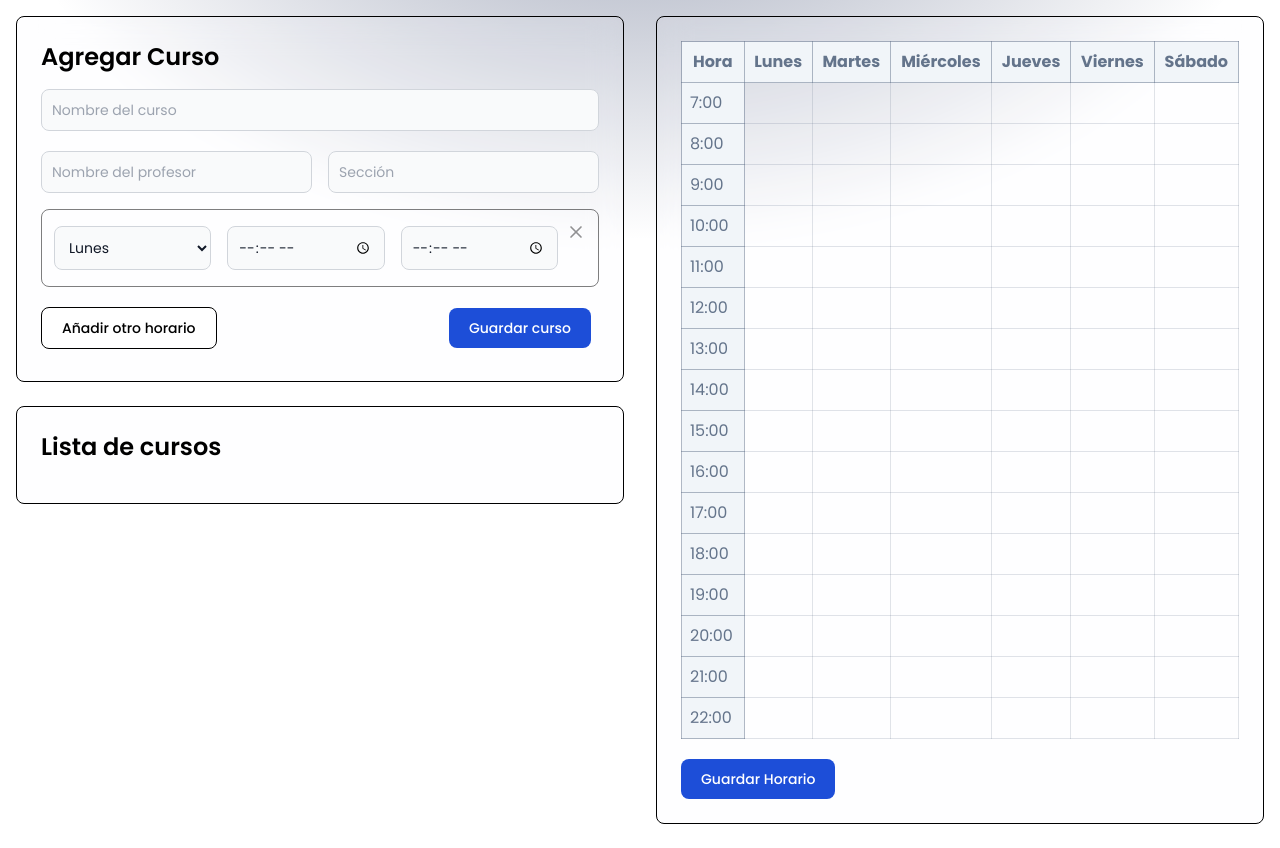
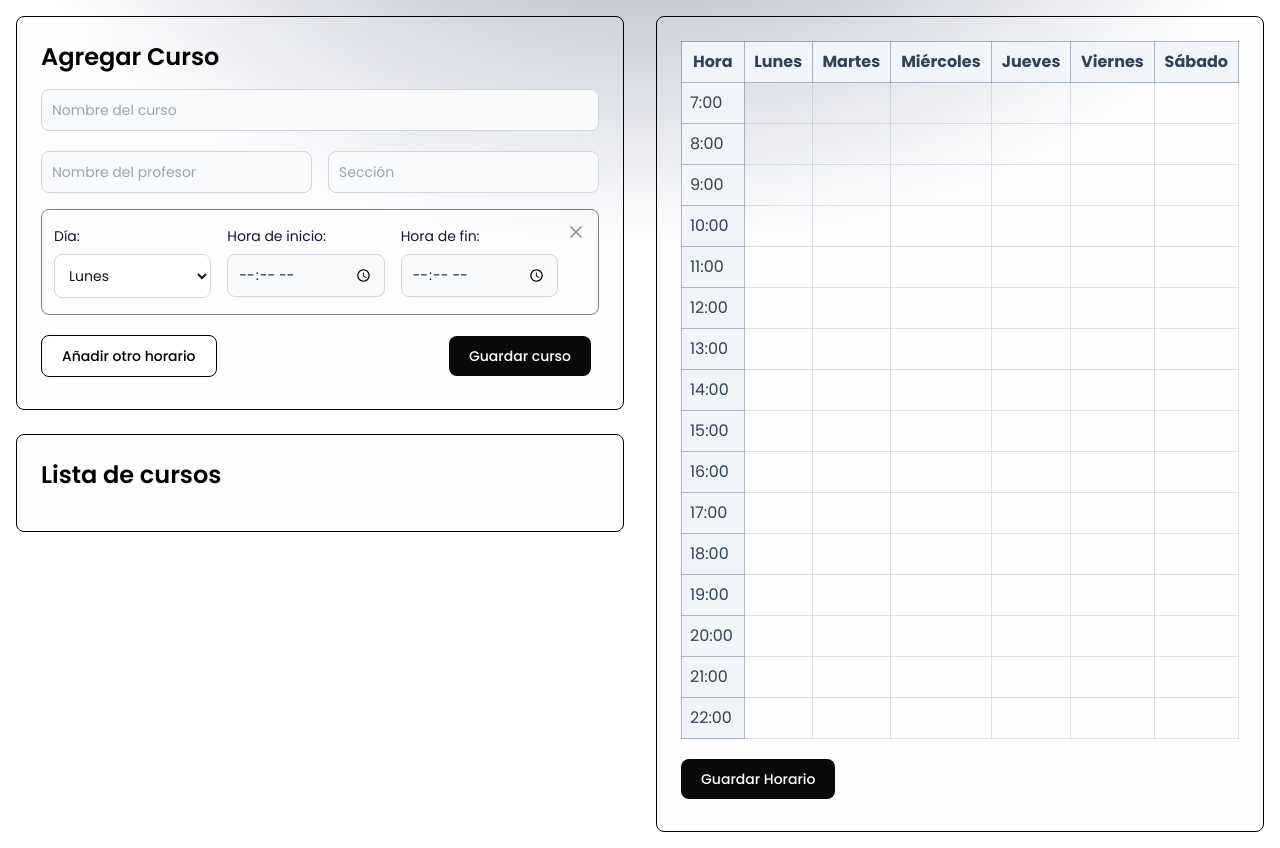
Before and after one commit to Cesar-Ch/study_schedule, a React (Vite) app: page / in a window 1280 px wide. Built offline with nearby package versions, Linux system fonts and the light colour scheme.

Commit message:
Add ToastError component for conflict notifications, implement toast animation, and update ListCourses to handle time conflicts

```diff
--- a/src/components/AddCourse.jsx
+++ b/src/components/AddCourse.jsx
@@ -99,7 +99,7 @@ const AddCourse = ({ datos, setDatos }) => {
         <div>
             <form onSubmit={guardarCurso}>
                 <h2 className="text-2xl font-semibold mb-4">Agregar Curso</h2>
-                <input list="teachers" type="text" id="first_name" className="bg-gray-50 border border-gray-300 text-gray-900 text-sm rounded-lg focus:ring-blue-500 focus:border-blue-500 block w-full p-2.5 dark:bg-transparent dark:border-gray-600 dark:placeholder-gray-400 dark:text-white dark:focus:ring-blue-500 dark:focus:border-blue-500" placeholder="Nombre del curso" required />
+                <input list="teachers" type="text" id="first_name" className="bg-gray-50 border border-gray-300 text-gray-900 text-sm rounded-lg  block w-full p-2.5 dark:bg-transparent dark:border-gray-600 dark:placeholder-gray-400 dark:text-white " placeholder="Nombre del curso" required />
                 <datalist id="teachers">
                     {
                         cursos.map((curso, i) => (
@@ -109,9 +109,9 @@ const AddCourse = ({ datos, setDatos }) => {
                 </datalist>
 
                 <div className="mt-5 grid grid-cols-2 gap-4">
-                    <input type="text" id="first_name" className="col-span-[span 3] bg-gray-50 border border-gray-300 text-gray-900 text-sm rounded-lg focus:ring-blue-500 focus:border-blue-500 block p-2.5 dark:bg-transparent dark:border-gray-600 dark:placeholder-gray-400 dark:text-white dark:focus:ring-blue-500 dark:focus:border-blue-500" placeholder="Nombre del profesor" required />
+                    <input type="text" id="first_name" className="col-span-[span 3] bg-gray-50 border border-gray-300 text-gray-900 text-sm rounded-lg  block p-2.5 dark:bg-transparent dark:border-gray-600 dark:placeholder-gray-400 dark:text-white " placeholder="Nombre del profesor" required />
 
-                    <input type="text" id="first_name" className="col-span-[50%] bg-gray-50 border border-gray-300 text-gray-900 text-sm rounded-lg focus:ring-blue-500 focus:border-blue-500 block p-2.5 dark:bg-transparent dark:border-gray-600 dark:placeholder-gray-400 dark:text-white dark:focus:ring-blue-500 dark:focus:border-blue-500" placeholder="Sección" required />
+                    <input type="text" id="first_name" className="col-span-[50%] bg-gray-50 border border-gray-300 text-gray-900 text-sm rounded-lg  block p-2.5 dark:bg-transparent dark:border-gray-600 dark:placeholder-gray-400 dark:text-white " placeholder="Sección" required />
                 </div>
 
                 {
@@ -121,7 +121,11 @@ const AddCourse = ({ datos, setDatos }) => {
                                 onClick={() => deleteSchedule(horario.id)}>
                                 <IconX />
                             </div>
-                            <select className="bg-gray-50 border border-gray-300 text-gray-900 text-sm rounded-lg focus:ring-blue-500 focus:border-blue-500 p-2.5 dark:bg-[#0f1118] dark:border-gray-600 dark:placeholder-gray-400 dark:text-white dark:focus:ring-white dark:focus:border-white"
+                            <label htmlFor="day" className="flex flex-col  gap-2">
+
+                                <span className="text-sm text-gray-900 dark:text-white">Día:</span>
+
+                                <select id="day" className="bg-white border border-gray-300 text-gray-900 text-sm rounded-lg focus:ring-black focus:border-black  p-2.5 dark:bg-[#0f1118] dark:border-gray-600 dark:placeholder-gray-400 dark:text-white dark:focus:ring-white dark:focus:border-white"
                                     onChange={(e) => updateSchedule(horario.id, e.target.value, 'day')} required>
                                     <option selected value="Lunes">Lunes</option>
                                     <option value="Martes">Martes</option>
@@ -130,9 +134,17 @@ const AddCourse = ({ datos, setDatos }) => {
                                     <option value="Viernes">Viernes</option>
                                     <option value="Sábado">Sábado</option>
                                 </select>
+                            </label>
 
-                            <input type="time" id="time" className="bg-gray-50 border leading-none border-gray-300 text-gray-900 text-sm rounded-lg focus:ring-blue-500 focus:border-blue-500 p-2.5 dark:bg-transparent dark:border-gray-600 dark:placeholder-gray-400 dark:text-white dark:focus:ring-blue-500 dark:focus:border-blue-500 dark:[color-scheme:dark]" min="07:00" max="22:00" onChange={(e) => updateSchedule(horario.id, e.target.value, 'start')} required />
-                            <input type="time" id="time" className="bg-gray-50 border leading-none border-gray-300 text-gray-900 text-sm rounded-lg focus:ring-blue-500 focus:border-blue-500  p-2.5 dark:bg-transparent dark:border-gray-600 dark:placeholder-gray-400 dark:text-white dark:focus:ring-blue-500 dark:focus:border-blue-500 dark:[color-scheme:dark]" min="07:00" max="22:00" onChange={(e) => updateSchedule(horario.id, e.target.value, 'end')} required />
+                            <label htmlFor="time_start" className="flex flex-col  gap-2">
+                                <span className=" text-sm text-gray-900 dark:text-white">Hora de inicio:</span>
+                                <input type="time" id="time_start" className="bg-gray-50 border leading-none border-gray-300 text-gray-900 text-sm rounded-lg  p-2.5 dark:bg-transparent dark:border-gray-600 dark:placeholder-gray-400 dark:text-white  dark:[color-scheme:dark]" min="07:00" max="22:00" onChange={(e) => updateSchedule(horario.id, e.target.value, 'start')} required />
+                            </label>
+
+                            <label htmlFor="time_end" className="flex flex-col  gap-2">
+                                <span className=" text-sm text-gray-900 dark:text-white">Hora de fin:</span>
+                                <input type="time" id="time_end" className="bg-gray-50 border leading-none border-gray-300 text-gray-900 text-sm rounded-lg   p-2.5 dark:bg-transparent dark:border-gray-600 dark:placeholder-gray-400 dark:text-white  dark:[color-scheme:dark]" min="07:00" max="22:00" onChange={(e) => updateSchedule(horario.id, e.target.value, 'end')} required />
+                            </label>
                         </div>
                     ))
                 }
@@ -143,7 +155,7 @@ const AddCourse = ({ datos, setDatos }) => {
                         onClick={agregarHorario}>
                         Añadir otro horario
                     </button>
-                    <button type="submit" className="text-white bg-blue-700 hover:bg-blue-800 font-medium rounded-lg text-sm px-5 py-2.5 me-2 mb-2 dark:bg-blue-600 dark:hover:bg-blue-700"
+                    <button type="submit" className="text-white bg-[#0a0a0a] hover:bg-[#383838] font-medium rounded-lg text-sm px-5 py-2.5 me-2 mb-2 dark:bg-[#d2d8e5] dark:text-black dark:hover:bg-[#aab5cf] "
                     >
                         Guardar curso
                     </button>
--- a/src/components/IconX.jsx
+++ b/src/components/IconX.jsx
@@ -1,7 +1,7 @@
 
 const IconX = () => {
     return (
-        <div className={` rounded-md hover:scale-110  hover:bg-[#3c3c3f] p-1`}>
+        <div className={` rounded-md hover:scale-110  dark:hover:bg-[#3c3c3f] hover:bg-gray-100 p-1`}>
             <svg xmlns="http://www.w3.org/2000/svg" width="20" height="20" viewBox="0 0 24 24" fill="none" stroke="currentColor" strokeWidth="2" strokeLinecap="round" strokeLinejoin="round" className="icon icon-tabler icons-tabler-outline icon-tabler-x"><path stroke="none" d="M0 0h24v24H0z" fill="none" /><path d="M18 6l-12 12" /><path d="M6 6l12 12" /></svg>
         </div>
 
--- a/src/components/Schedule.jsx
+++ b/src/components/Schedule.jsx
@@ -4,7 +4,7 @@ const horas = Array.from({ length: 16 }, (_, i) => i + 7)
 
 
 
-const Schedule = ({selectedCourse, setSelectedCourse}) => {
+const Schedule = ({selectedCourse}) => {
 
     const downloadCap = (e) => {
         e.preventDefault()
@@ -26,9 +26,9 @@ const Schedule = ({selectedCourse, setSelectedCourse}) => {
             <table className="w-full">
                 <thead>
                     <tr>
-                        <th className="border border-[#64748b]/50 dark:border-[#a1a1aa]/50 p-2 bg-[#f1f5f9] text-[#64748b] font-bold dark:bg-transparent dark:text-[#a1a1aa]">Hora</th>
+                        <th className="border border-[#64748b]/50 dark:border-[#a1a1aa]/50 p-2 bg-[#f1f5f9] text-[#314257] font-bold dark:bg-transparent dark:text-[#a1a1aa]">Hora</th>
                         {dias.map((dia) => (
-                            <th key={dia} className="border border-[#64748b]/50 dark:border-[#a1a1aa]/50 p-2 bg-[#f1f5f9] text-[#64748b] font-bold dark:bg-transparent dark:text-[#a1a1aa]">
+                            <th key={dia} className="border border-[#64748b]/50 dark:border-[#a1a1aa]/50 p-2 bg-[#f1f5f9] text-[#314257] font-bold dark:bg-transparent dark:text-[#a1a1aa]">
                                 {dia}
                             </th>
                         ))}
@@ -37,7 +37,7 @@ const Schedule = ({selectedCourse, setSelectedCourse}) => {
                 <tbody>
                     {horas.map((hora) => (
                         <tr key={hora}>
-                            <td className="border border-[#64748b]/50 dark:border-[#a1a1aa]/50 p-2 bg-[#f1f5f9] text-[#64748b] dark:bg-transparent dark:text-[#a1a1aa]">{`${hora}:00`}</td>
+                            <td className="border border-[#64748b]/50 dark:border-[#a1a1aa]/50 p-2 bg-[#f1f5f9] text-[#314257] dark:bg-transparent dark:text-[#a1a1aa]">{`${hora}:00`}</td>
                             {
                                 dias.map((dia) => (
                                     <td key={`${dia}-${hora}`} className="border border-[#64748b]/20 dark:border-[#a1a1aa]/20 p-2">
@@ -64,7 +64,7 @@ const Schedule = ({selectedCourse, setSelectedCourse}) => {
                 </tbody>
             </table>
             <div>
-                <button className="text-white bg-blue-700 hover:bg-blue-800 font-medium rounded-lg text-sm px-5 py-2.5 dark:bg-blue-600 dark:hover:bg-blue-700 mt-5" onClick={(e)=> downloadCap(e)}
+                <button className="text-white bg-[#0a0a0a] hover:bg-[#383838] font-medium rounded-lg text-sm px-5 py-2.5 me-2 mb-2 dark:bg-[#d2d8e5] dark:text-black dark:hover:bg-[#aab5cf] mt-5" onClick={(e)=> downloadCap(e)}
                     >
                         Guardar Horario
                     </button>
--- /dev/null
+++ b/src/components/ToastError.jsx
@@ -0,0 +1,15 @@
+// import IconX from './IconX'
+
+const ToastError = () => {
+    return (
+        <div className="z-10 top-10 right-10 fixed flex items-center justify-start w-[240px]  p-4  bg-white rounded-lg bg-transparent backdrop-blur-sm dark:bg-[#0e0e11] dark:bg-opacity-50 border border-gray-700 dark:border-gray-200 animation__toast">
+
+            <svg xmlns="http://www.w3.org/2000/svg" width="24" height="24" viewBox="0 0 24 24" fill="#ef4444" className="icon icon-tabler icons-tabler-filled icon-tabler-exclamation-circle"><path stroke="none" d="M0 0h24v24H0z" fill="none" /><path d="M17 3.34a10 10 0 1 1 -15 8.66l.005 -.324a10 10 0 0 1 14.995 -8.336m-5 11.66a1 1 0 0 0 -1 1v.01a1 1 0 0 0 2 0v-.01a1 1 0 0 0 -1 -1m0 -7a1 1 0 0 0 -1 1v4a1 1 0 0 0 2 0v-4a1 1 0 0 0 -1 -1" /></svg>
+
+            <p className="mx-2 text-sm font-medium">Horario en conflicto</p>
+
+        </div>
+    )
+}
+
+export default ToastError
--- a/src/index.css
+++ b/src/index.css
@@ -3,3 +3,18 @@
 @tailwind base;
 @tailwind components;
 @tailwind utilities;
+
+.animation__toast {
+    animation: toast 500ms ease-in-out;
+}
+
+@keyframes toast {
+    0% {
+        transform: translateX(100%);
+        opacity: 0;
+    }
+    100% {
+        transform: translateX(0);
+        opacity: 1;
+    }
+}
```
Also changed, not shown: src/App.jsx (+9 -6 lines), src/components/ListCourses.jsx (+10 -8 lines). Lines whose indentation alone changed are shown as unchanged.
